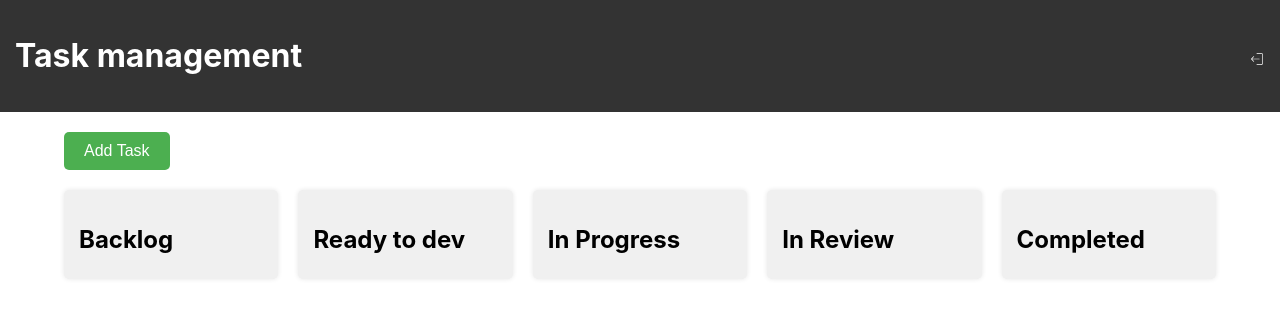
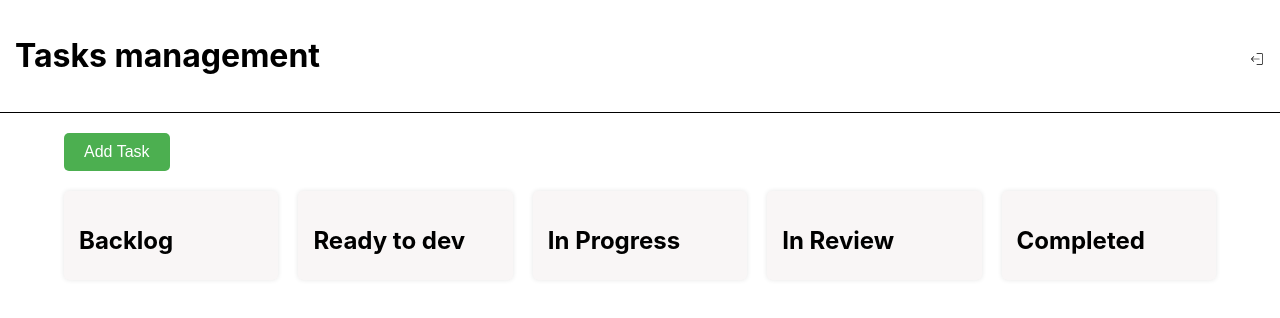
Before and after one commit to NicolaePaulGeambazu/TaskManagement, a React (Create React App) app: page / in a window 1280 px wide. Shown: the top 318 px of the page. Built offline with nearby package versions, Linux system fonts and the light colour scheme.

Commit message:
change color of header

```diff
--- a/src/component/Layout/Header.tsx
+++ b/src/component/Layout/Header.tsx
@@ -1,4 +1,4 @@
-import { HeaderContainer, LogOffButton } from '../../globalstyle';
+import { HeaderContainer, LogOffButton, Title } from '../../globalstyle';
 interface HeaderProps {
   title: string;
 }
@@ -10,7 +10,7 @@ const clearDataSession = () => {
 const Header = ({ title } : HeaderProps) => {
   return (
     <HeaderContainer>
-            <h1>{title}</h1>
+            <Title>{title}</Title>
             <LogOffButton onClick={() => clearDataSession()}/>
     </HeaderContainer>
   );
--- a/src/component/Layout/Layout.tsx
+++ b/src/component/Layout/Layout.tsx
@@ -8,7 +8,7 @@ interface LayoutProps {
 const Layout = ({ children } : LayoutProps) => {
   return (
     <div>
-      <Header title="Task management" />
+      <Header title="Tasks management" />
       <main>{children}</main>
     </div>
   );
--- a/src/component/TaskGrid/TaskGrid.style.tsx
+++ b/src/component/TaskGrid/TaskGrid.style.tsx
@@ -15,7 +15,7 @@ export const GridContainer = styled.div`
 `;
 
 export const GridColumn = styled.div`
-  background-color: #f0f0f0;
+  background-color: #f9f6f6;
   padding: 15px;
   border-radius: 5px;
   box-shadow: 0 0 5px rgba(0, 0, 0, 0.1);
--- a/src/globalstyle.tsx
+++ b/src/globalstyle.tsx
@@ -16,8 +16,8 @@ font-size: 25px;
 
 export const HeaderContainer = styled.header`
   padding: 15px;
-  background-color: #333;
   color: #fff;
+  border-bottom: 1px solid #000;
   display: flex;
   justify-content: space-between;
   align-items: baseline;
@@ -25,6 +25,11 @@ export const HeaderContainer = styled.header`
 
 export const LogOffButton = styled(CiLogout)`
   cursor: pointer;
+  color: #000;
+`;
+
+export const Title = styled.h1`
+  color: #000;
 `;
 
 export const WrapperHeaderContent = styled.div`
```
